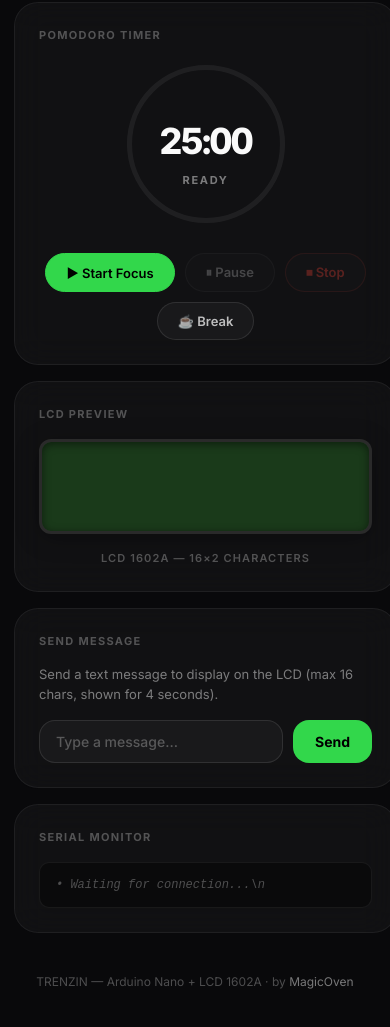
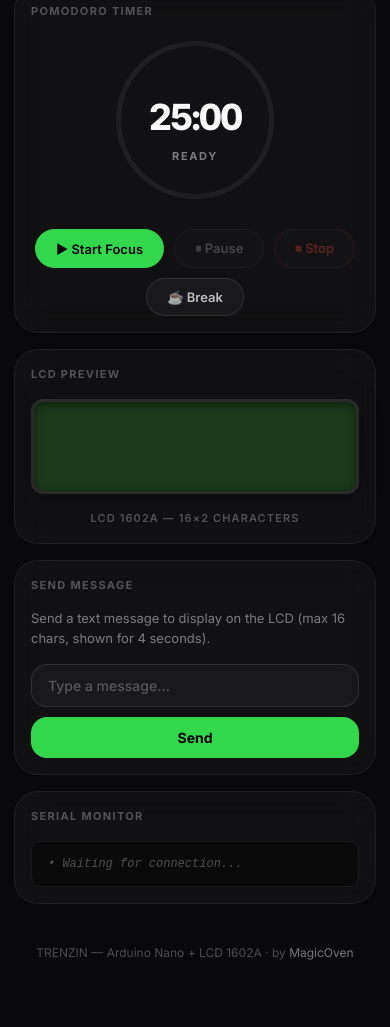
Before and after one commit to magicoven-tech/tracked, a plain HTML site: page web/index.html in a window 390 px wide. Shown: the part 487-1514 px from the top of the page. Drawn offline with Linux system fonts and the light colour scheme.

Commit message:
resposive1.0

```diff
--- a/web/index.html
+++ b/web/index.html
@@ -136,7 +136,7 @@
       <div class="card card--full animate-in" id="card-serial">
         <span class="card__label">Serial Monitor</span>
         <div class="serial-log" id="serial-log">
-          <span class="serial-log__entry serial-log__entry--system">• Waiting for connection...\n</span>
+          <span class="serial-log__entry serial-log__entry--system">• Waiting for connection...</span>
         </div>
       </div>
 
--- a/web/style.css
+++ b/web/style.css
@@ -56,6 +56,9 @@
 html {
   -webkit-font-smoothing: antialiased;
   -moz-osx-font-smoothing: grayscale;
+  width: 100%;
+  max-width: 100vw;
+  overflow-x: hidden;
 }
 
 body {
@@ -556,6 +559,8 @@ body::before {
   padding: 12px 16px;
   max-height: 160px;
   overflow-y: auto;
+  overflow-x: hidden;
+  word-break: break-word;
   font-family: 'Courier New', 'Consolas', monospace;
   font-size: 12px;
   line-height: 1.7;
@@ -704,6 +709,18 @@ body::before {
     font-size: 16px;
     letter-spacing: 3px;
   }
+
+  .message-form {
+    flex-direction: column;
+  }
+
+  .send-btn {
+    width: 100%;
+  }
+
+  .card {
+    padding: 16px;
+  }
 }
 
 /* ── Disabled State Overlay ─────────────────────────────── */
```
Also changed, not shown: 1 other file.
